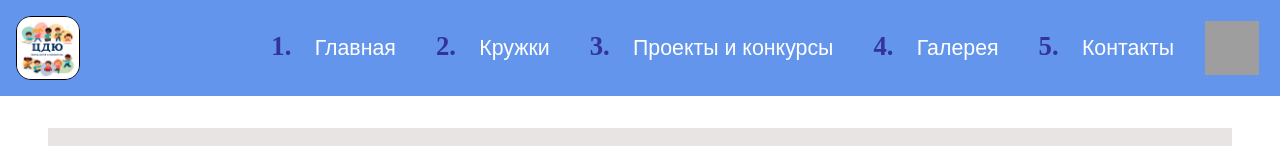
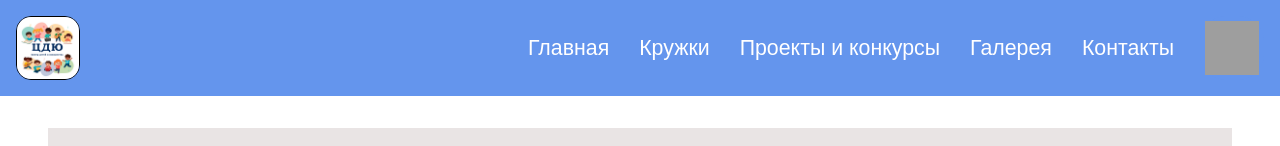
Before and after one commit to Veyyr3/Project-CDU, a React (Vite) app in the folder Project_CDU/: page / in a window 1280 px wide. Shown: the top 146 px of the page. Built offline with nearby package versions, Linux system fonts and the light colour scheme; grey boxes are pictures that could not be loaded.

Commit message:
style fix: nav buttons

```diff
--- a/Project_CDU/src/assets/scss/index.scss
+++ b/Project_CDU/src/assets/scss/index.scss
@@ -264,8 +264,8 @@ p {
     color: var(--main-text);
 }
 
-// стили списков
-ul, ol {
+// стили списков с исключением для кнопок навигации
+ul:not(nav ul), ol {
     list-style: none; // контроль для кастомных списков
 
     // Элемент списка
```
